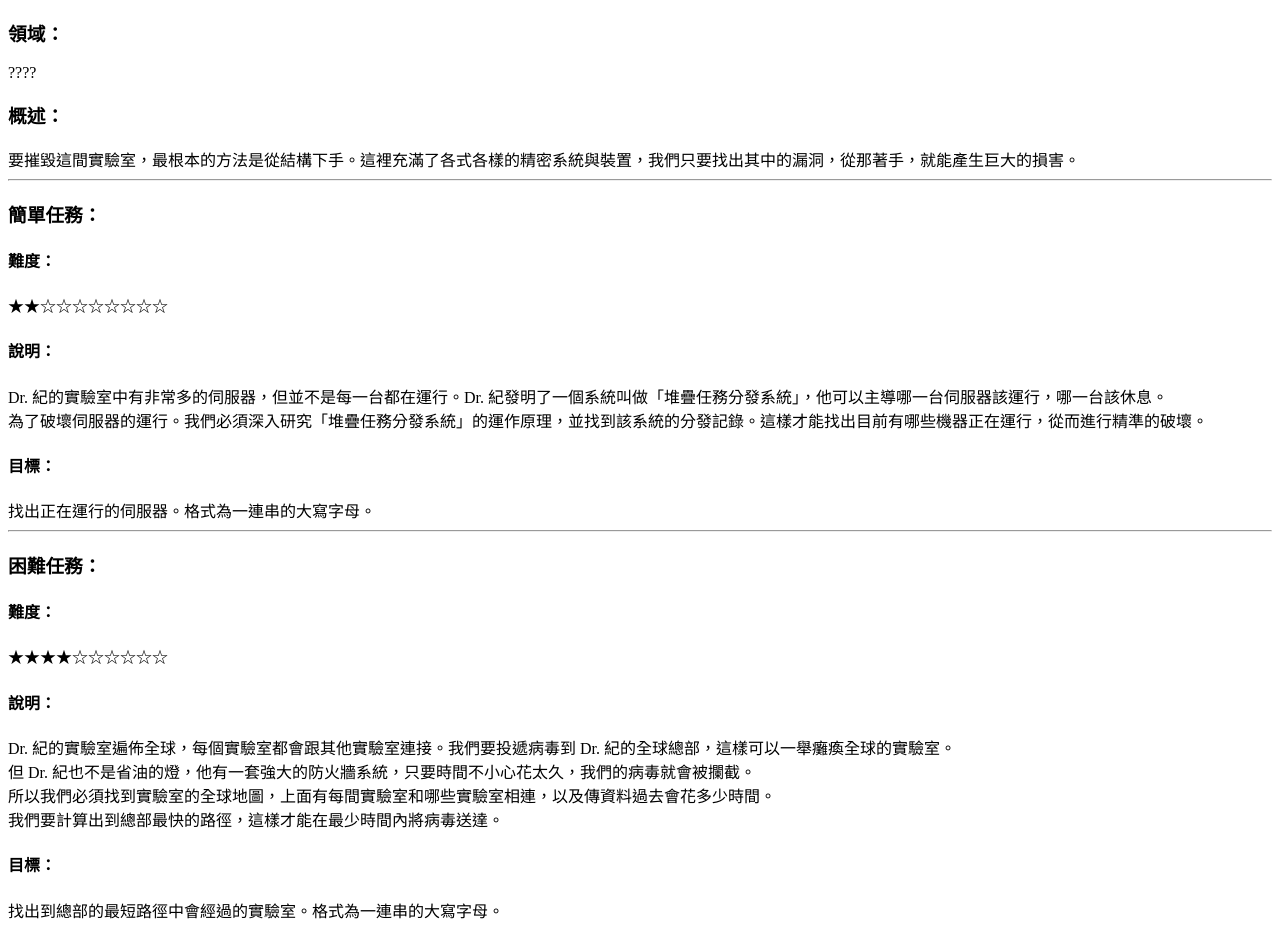
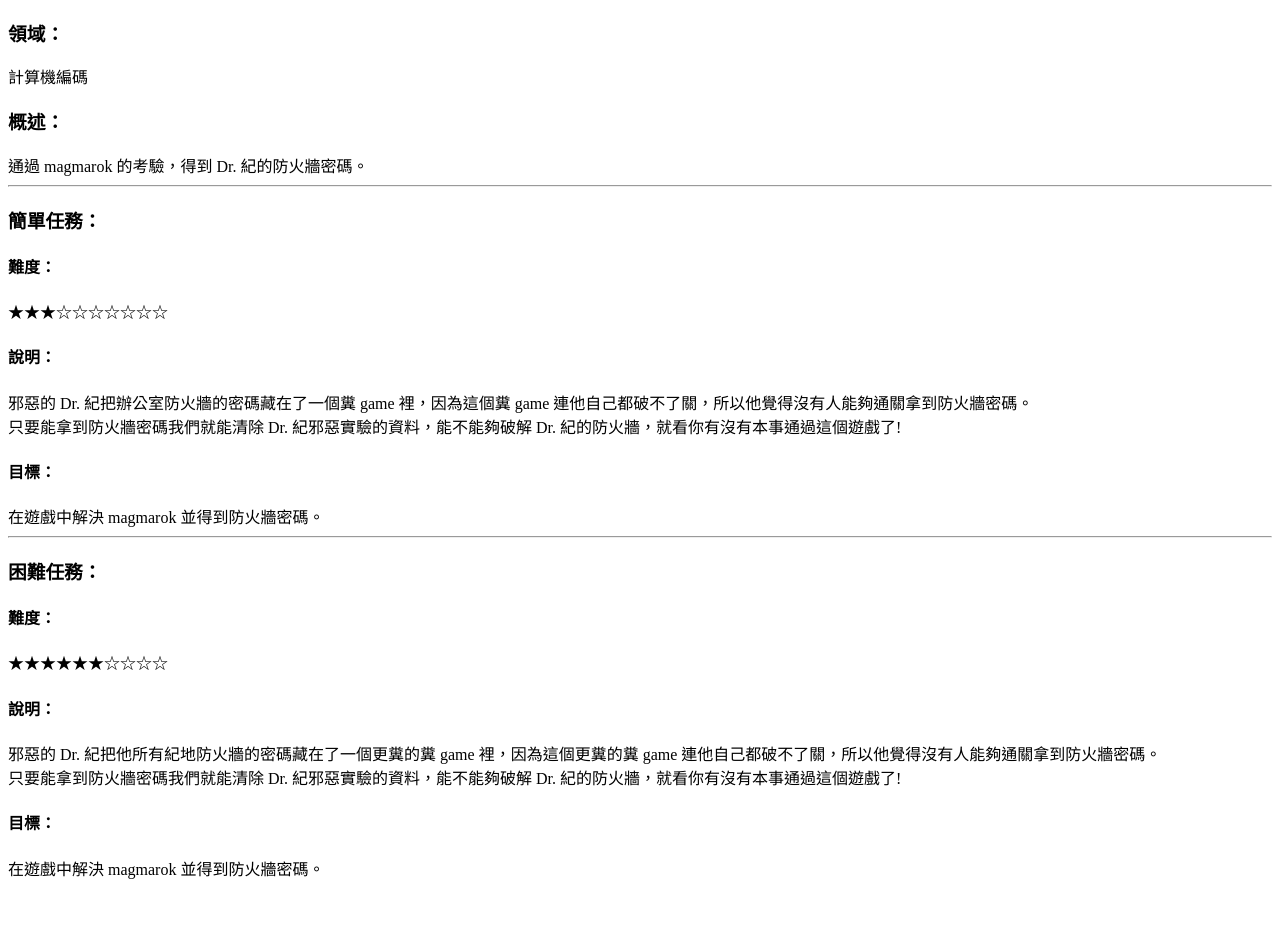
Before and after one commit to as535364/Escape-Room, a Flask app: template templates/problems/pE.html in a window 1280 px wide. After the commit the page ends 879 px from the top, so only its background shows below. Run offline with Flask 2, Linux system fonts and the light colour scheme; the template is opened without the code that fills it, so the values that code supplies are empty.

Commit message:
Add pE description

```diff
--- a/templates/problems/pE.html
+++ b/templates/problems/pE.html
@@ -2,7 +2,7 @@
 <html lang="zh-TW">
 <head>
 <title>
-	pA
+	pE
 </title>
 <meta charset="UTF-8">
 
@@ -10,36 +10,34 @@
 
 <body>
 <h3>領域：</h3>
-????
+計算機編碼
 
 <h3>概述：</h3>
-要摧毀這間實驗室，最根本的方法是從結構下手。這裡充滿了各式各樣的精密系統與裝置，我們只要找出其中的漏洞，從那著手，就能產生巨大的損害。
+通過 magmarok 的考驗，得到 Dr. 紀的防火牆密碼。
 
 <hr>
 
 <h3>簡單任務：</h3>
 <h4>難度：</h4>
-★★☆☆☆☆☆☆☆☆
+★★★☆☆☆☆☆☆☆
 <h4>說明：</h4>
-Dr. 紀的實驗室中有非常多的伺服器，但並不是每一台都在運行。Dr. 紀發明了一個系統叫做「堆疊任務分發系統」，他可以主導哪一台伺服器該運行，哪一台該休息。<br>
-為了破壞伺服器的運行。我們必須深入研究「堆疊任務分發系統」的運作原理，並找到該系統的分發記錄。這樣才能找出目前有哪些機器正在運行，從而進行精準的破壞。
+邪惡的 Dr. 紀把辦公室防火牆的密碼藏在了一個糞 game 裡，因為這個糞 game 連他自己都破不了關，所以他覺得沒有人能夠通關拿到防火牆密碼。<br>
+只要能拿到防火牆密碼我們就能清除 Dr. 紀邪惡實驗的資料，能不能夠破解 Dr. 紀的防火牆，就看你有沒有本事通過這個遊戲了!
 
 <h4>目標：</h4>
-找出正在運行的伺服器。格式為一連串的大寫字母。
+在遊戲中解決 magmarok 並得到防火牆密碼。
 
 <hr>
 
 <h3>困難任務：</h3>
 <h4>難度：</h4>
-★★★★☆☆☆☆☆☆
+★★★★★★☆☆☆☆
 <h4>說明：</h4>
-Dr. 紀的實驗室遍佈全球，每個實驗室都會跟其他實驗室連接。我們要投遞病毒到 Dr. 紀的全球總部，這樣可以一舉癱瘓全球的實驗室。<br>
-但 Dr. 紀也不是省油的燈，他有一套強大的防火牆系統，只要時間不小心花太久，我們的病毒就會被攔截。<br>
-所以我們必須找到實驗室的全球地圖，上面有每間實驗室和哪些實驗室相連，以及傳資料過去會花多少時間。<br>
-我們要計算出到總部最快的路徑，這樣才能在最少時間內將病毒送達。
+邪惡的 Dr. 紀把他所有紀地防火牆的密碼藏在了一個更糞的糞 game 裡，因為這個更糞的糞 game 連他自己都破不了關，所以他覺得沒有人能夠通關拿到防火牆密碼。<br>
+只要能拿到防火牆密碼我們就能清除 Dr. 紀邪惡實驗的資料，能不能夠破解 Dr. 紀的防火牆，就看你有沒有本事通過這個遊戲了!
 
 <h4>目標：</h4>
-找出到總部的最短路徑中會經過的實驗室。格式為一連串的大寫字母。
+在遊戲中解決 magmarok 並得到防火牆密碼。
 
 
 </body></html>
```
